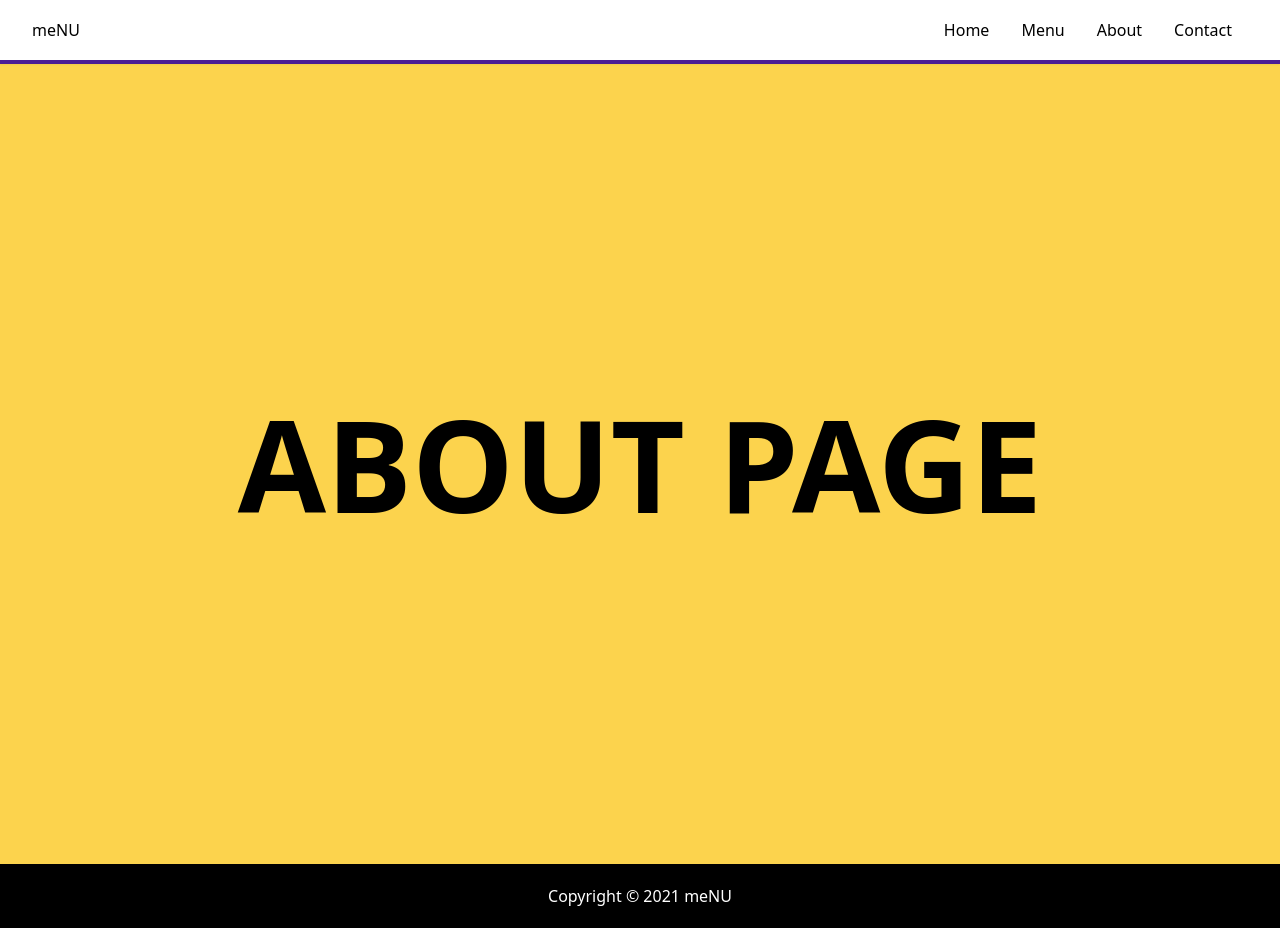
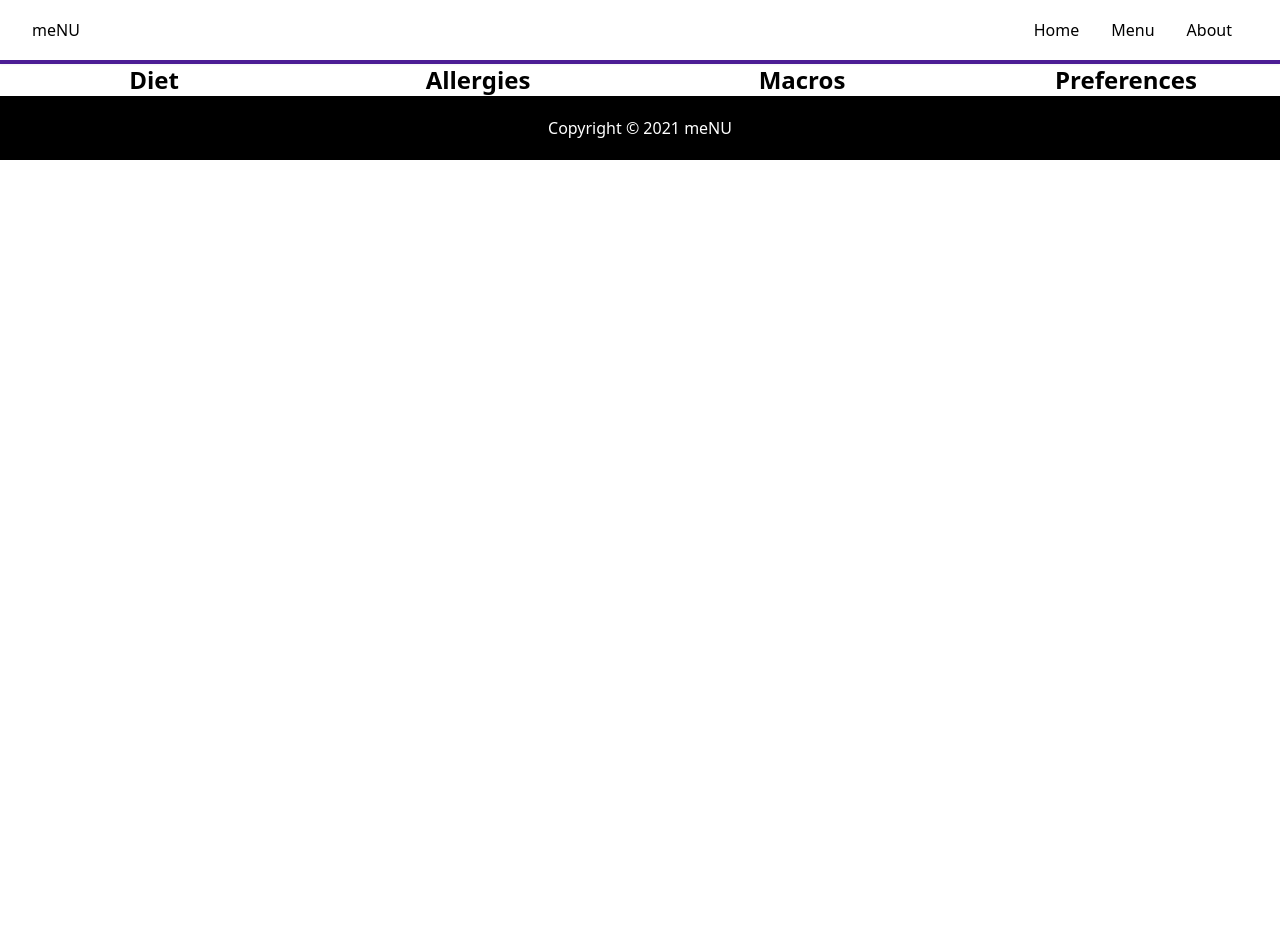
Before and after one commit to SengdowJones/meNU, a React (Create React App) app: page /about in a window 1280 px wide. After the commit the page ends 800 px from the top, so only its background shows below. Built offline with nearby package versions, Linux system fonts and the light colour scheme.

Commit message:
Update about page to preferences

```diff
--- a/src/components/Dropdown.js
+++ b/src/components/Dropdown.js
@@ -6,7 +6,7 @@ const Dropdown = ({ isOpen, toggle }) => {
     <div
       className={
         isOpen
-          ? 'grid grid-rows-4 text-white text-center items-center bg-purple-900'
+          ? 'grid grid-rows-3 text-white text-center items-center bg-purple-900'
           : 'hidden'
       }
       onClick={toggle}
@@ -20,9 +20,6 @@ const Dropdown = ({ isOpen, toggle }) => {
       <Link to='/about' className='p-4'>
         About
       </Link>
-      <Link to='/contact' className='p-4'>
-        Contact
-      </Link>
     </div>
   );
 };
--- a/src/components/Hero.js
+++ b/src/components/Hero.js
@@ -5,7 +5,7 @@ const Hero = () => {
   return (
     <div className='bg-white h-screen flex flex-col justify-center items-center'>
       <h1 className='lg:text-9xl md:text-7xl sm:text-5xl text-3xl font-black mb-14'>
-        meNU
+        Menu
       </h1>
       <Link
         className='py-6 px-10 bg-yellow-500 rounded-full text-3xl hover:bg-yellow-300 transition duration-300 ease-in-out flex items-center animate-bounce'
--- a/src/components/Navbar.js
+++ b/src/components/Navbar.js
@@ -36,9 +36,6 @@ const Navbar = ({ toggle }) => {
         <Link to='/about' className='p-4'>
           About
         </Link>
-        <Link to='/contact' className='p-4'>
-          Contact
-        </Link>
       </div>
     </nav>
   );
--- a/src/pages/about.js
+++ b/src/pages/about.js
@@ -2,8 +2,11 @@ import React from 'react';
 
 const About = () => {
   return (
-    <div className='h-screen flex justify-center items-center bg-yellow-300'>
-      <h1 className='text-9xl uppercase font-black'>About Page</h1>
+    <div className='grid grid-cols-4 gap-4 bg-white'>
+      <div className='text-2xl text-center font-black'>Diet</div>
+      <div className='text-2xl text-center font-black'>Allergies</div>
+      <div className='text-2xl text-center font-black'>Macros</div>
+      <div className='text-2xl text-center font-black'>Preferences</div>
     </div>
   );
 };
```
Also changed, not shown: 1 other file (tests, documents, lock files or other folders).
